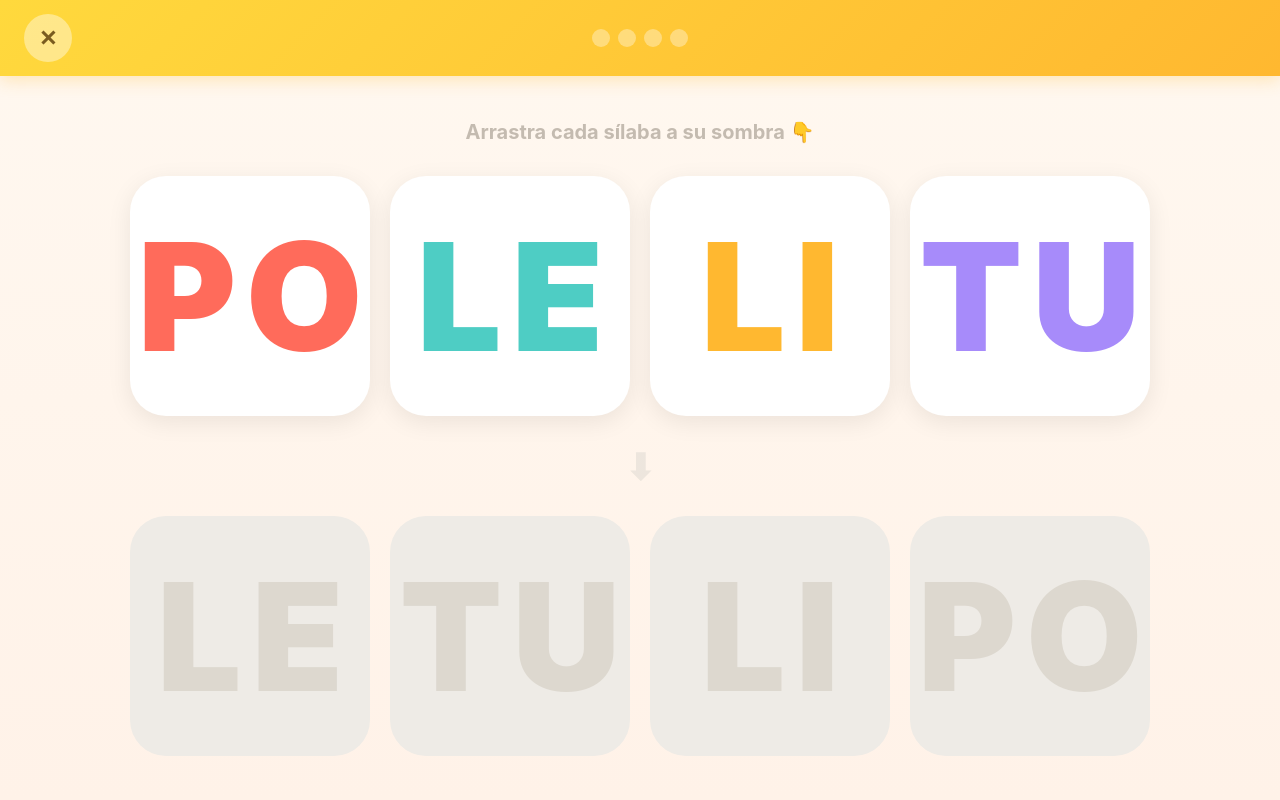
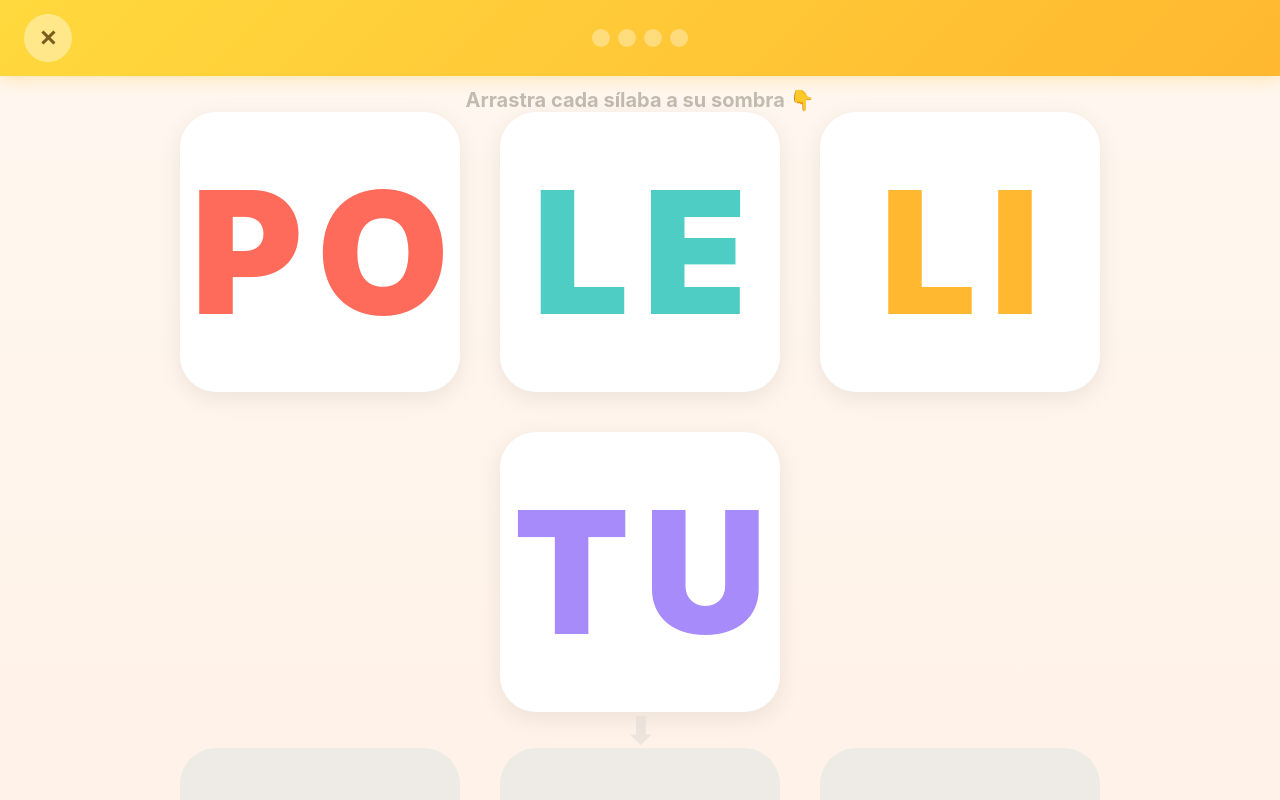
Before and after one commit to joangala/Sil.labes, a plain HTML site: page index.html in a window 1280 px wide. Both pictures are taken after a click on the button "¡Jugar! 🎮". Drawn offline with Linux system fonts and the light colour scheme.

Commit message:
Update index.html

```diff
--- a/index.html
+++ b/index.html
@@ -70,10 +70,10 @@
   align-items:center;padding:12px 24px;
 }
 .hint{font-size:20px;color:#C4BBB0;font-weight:700;text-align:center;transition:opacity 0.5s;}
-.card-row{display:flex;gap:20px;justify-content:center;flex-wrap:wrap;}
+.card-row{display:flex;gap:40px;justify-content:center;flex-wrap:wrap;}
 .card{
   border-radius:36px;display:flex;align-items:center;justify-content:center;
-  font-weight:900;letter-spacing:10px;padding-left:10px;
+  font-weight:900;letter-spacing:14px;padding-left:14px;
   box-shadow:0 6px 24px rgba(0,0,0,0.08);border:none;
   -webkit-tap-highlight-color:transparent;touch-action:none;transition:all 0.3s ease;cursor:grab;
 }
@@ -83,7 +83,7 @@
 }
 .shadow{
   border-radius:36px;display:flex;align-items:center;justify-content:center;
-  font-weight:900;letter-spacing:10px;padding-left:10px;color:#DDD8CF;
+  font-weight:900;letter-spacing:14px;padding-left:14px;color:#DDD8CF;
   background:#EEEBE6;border:none;
   -webkit-tap-highlight-color:transparent;touch-action:none;transition:all 0.15s ease;
 }
@@ -93,7 +93,7 @@
 .drag-clone{
   position:fixed;border-radius:36px;background:#FFF;border:none;
   display:flex;align-items:center;justify-content:center;
-  font-weight:900;letter-spacing:10px;padding-left:10px;
+  font-weight:900;letter-spacing:14px;padding-left:14px;
   z-index:5000;pointer-events:none;transform:scale(1.08) rotate(-2deg);
 }
 .star{position:absolute;width:18px;height:18px;font-size:18px;animation:starBurst 0.7s ease-out forwards;}
@@ -279,8 +279,8 @@
 function nextRound(){if(audioCtx&&audioCtx.state==="suspended"){try{audioCtx.resume();}catch(e){}}initRound();}
 
 /* ═══ RENDER ═══ */
-function getCardSize(){return syllables.length>=5?200:240;}
-function getFS(syl){var base=syllables.length>=5?120:150;return syl.length>2?Math.round(base*0.75):base;}
+function getCardSize(){return syllables.length>=5?230:280;}
+function getFS(syl){var base=syllables.length>=5?140:170;return syl.length>2?Math.round(base*0.72):base;}
 
 function renderGame(){
   var cs=getCardSize();
```
